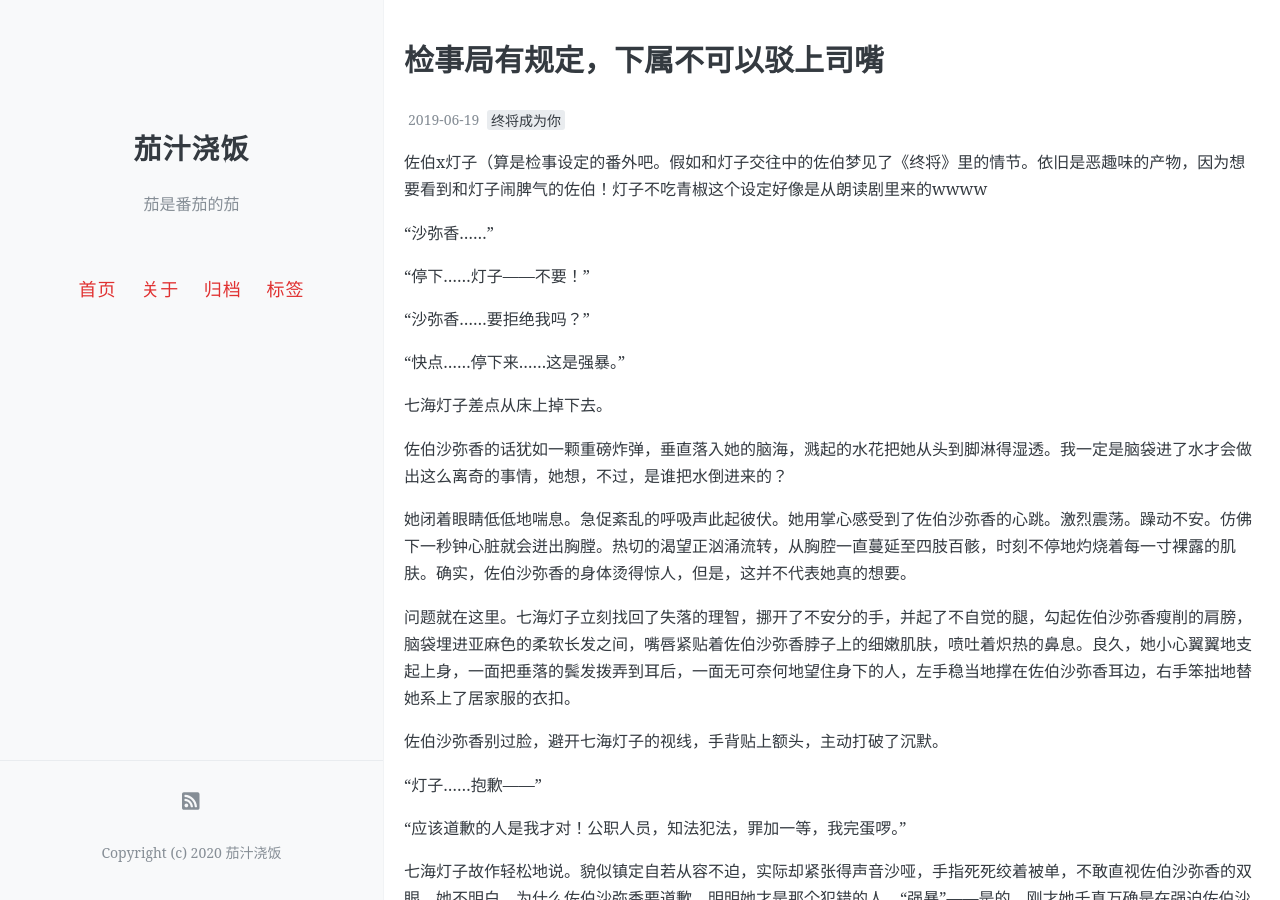
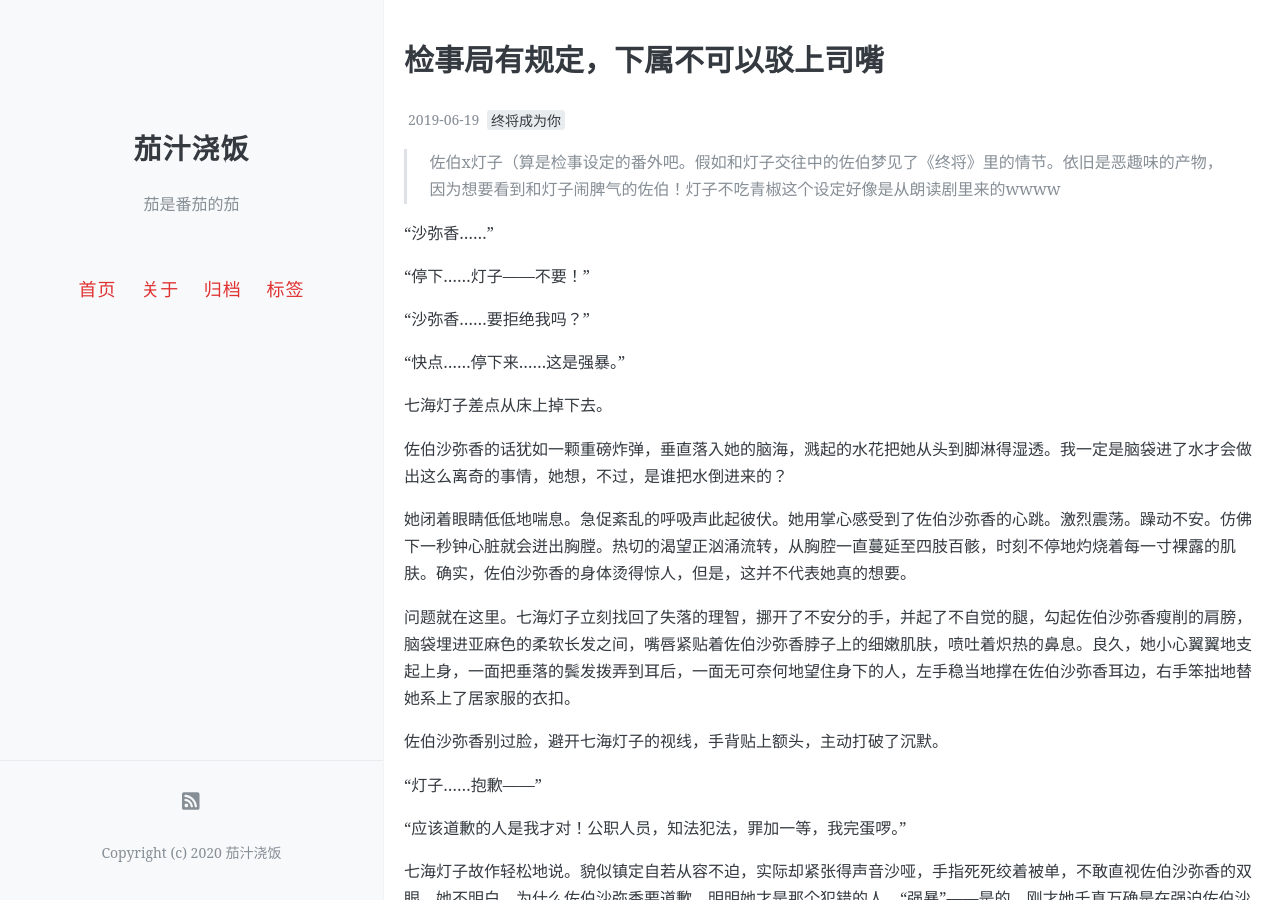
Before and after one commit to onemorebluemoon/ketchup, a Jekyll site: the page built from _posts/2019-06-19-syk9.md, in a window 1280 px wide and 900 px high. Built offline with Jekyll 4.4.1, drawn with Linux system fonts in a browser that asks for light colours; comment, search, counter and statistics services are not loaded.

Commit message:
Update 2019-06-19-syk9.md

```diff
--- a/_posts/2019-06-19-syk9.md
+++ b/_posts/2019-06-19-syk9.md
@@ -7,7 +7,7 @@ tags: [终将成为你]
 comments: true
 ---
 
-佐伯x灯子（算是检事设定的番外吧。假如和灯子交往中的佐伯梦见了《终将》里的情节。依旧是恶趣味的产物，因为想要看到和灯子闹脾气的佐伯！灯子不吃青椒这个设定好像是从朗读剧里来的wwww
+> 佐伯x灯子（算是检事设定的番外吧。假如和灯子交往中的佐伯梦见了《终将》里的情节。依旧是恶趣味的产物，因为想要看到和灯子闹脾气的佐伯！灯子不吃青椒这个设定好像是从朗读剧里来的wwww
 
 “沙弥香……”
 
```
